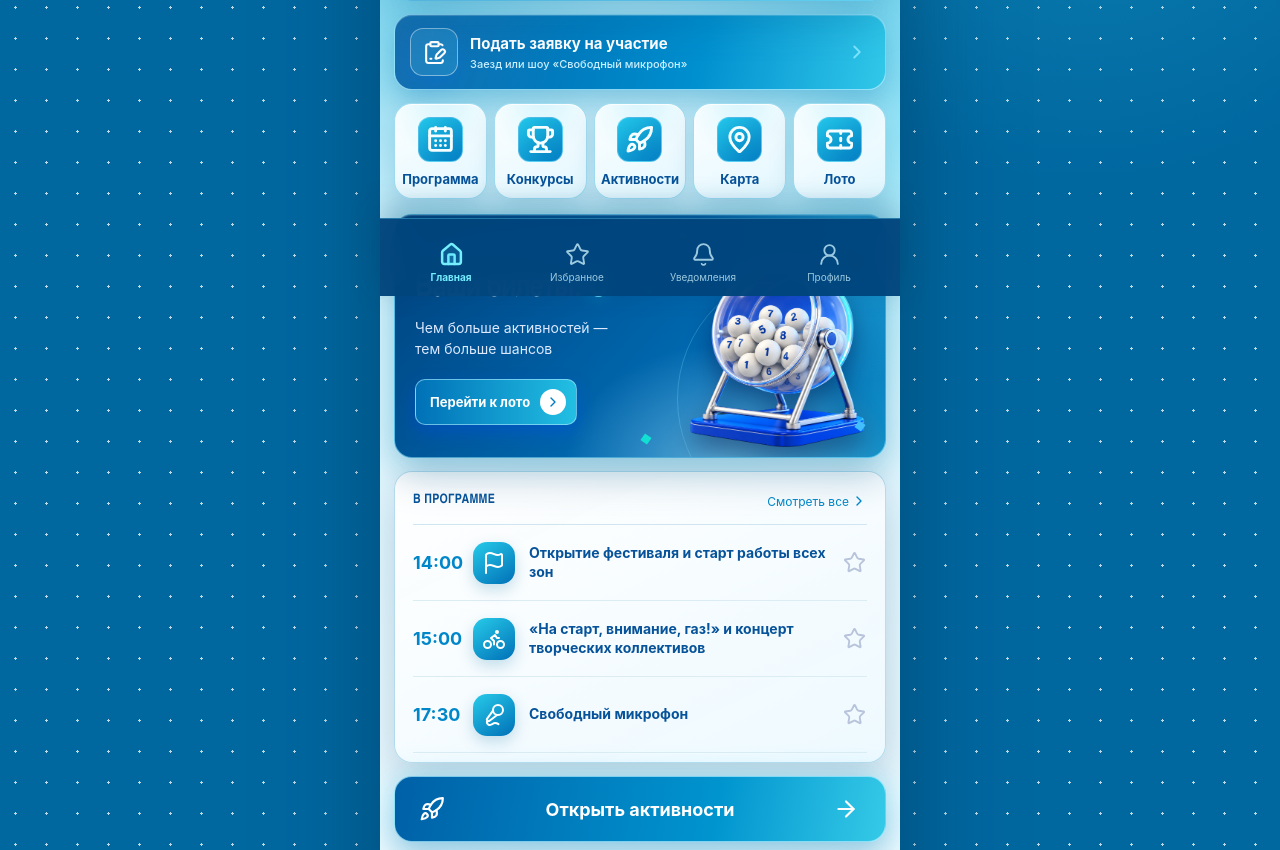
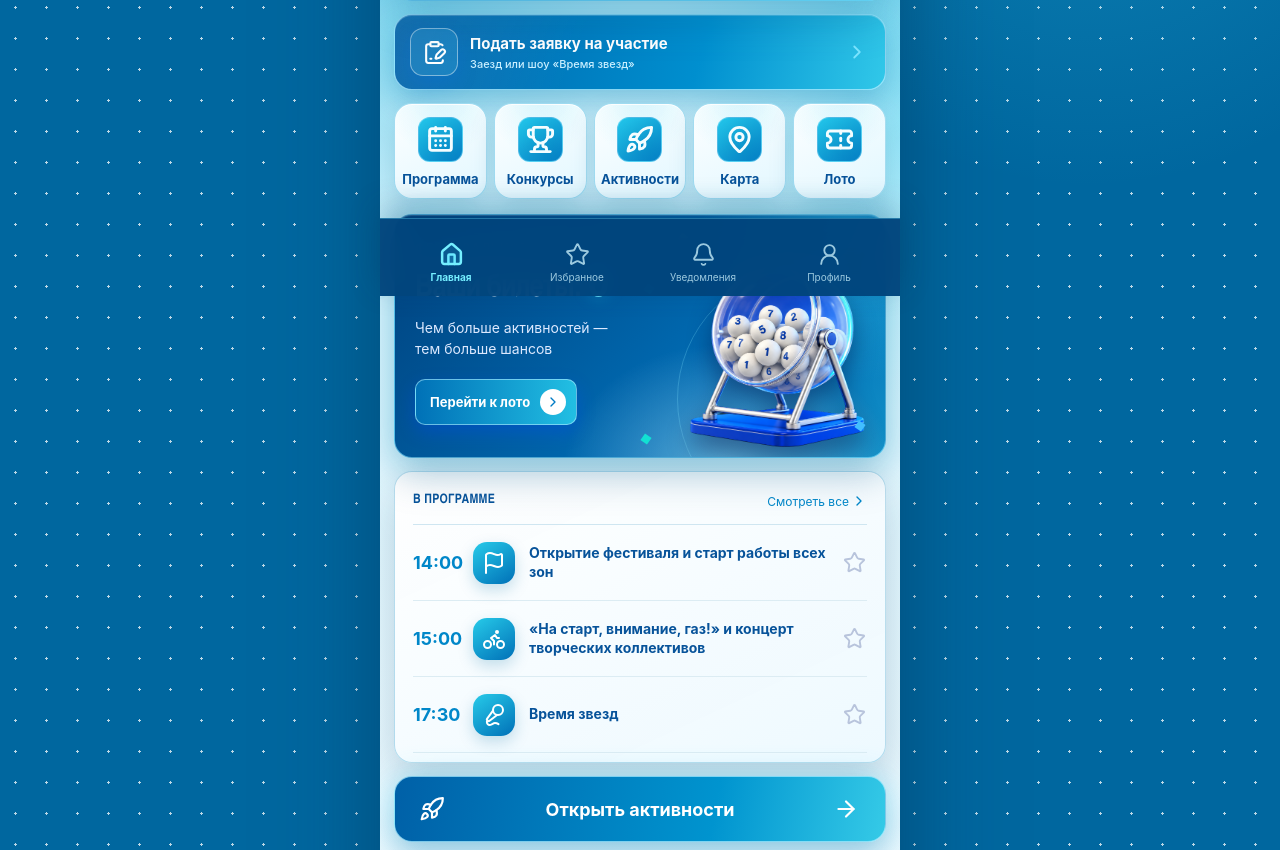
Before and after one commit to IvanDurnev/gazfest, a Flask app: page /max/miniapp in a window 1280 px wide. Shown: the part 504-1354 px from the top of the page. Run offline with Flask 3, Linux system fonts and the light colour scheme; some libraries are stand-ins or nearby versions.

Commit message:
Переименовать шоу во Время звезд

```diff
--- a/app/openai_client.py
+++ b/app/openai_client.py
@@ -9,7 +9,7 @@ FESTIVAL_KNOWLEDGE = """
   - 14:00 — открытие фестиваля и старт работы всех зон;
   - 15:00 — экологические заезды «На старт, внимание, газ!» и концерт
     творческих коллективов;
-  - 17:30 — «Свободный микрофон»;
+  - 17:30 — «Время звезд»;
   - 18:20 — официальное открытие;
   - 18:30 — приветствия руководителей и администрации города;
   - 18:45 — награждение работников предприятия;
@@ -21,7 +21,7 @@ FESTIVAL_KNOWLEDGE = """
   роликах и самокатах.
   Для участия нужно подать заявку.
 - На главной площади будут организованы активности для детей и взрослых.
-- Состоится шоу «Свободный микрофон», в котором может принять участие
+- Состоится шоу «Время звезд», в котором может принять участие
   любой
   желающий. Для этого нужно подать заявку на участие.
 - На фестивале пройдет розыгрыш лото. Билеты можно бесплатно получить за
--- a/app/static/miniapp/app.js
+++ b/app/static/miniapp/app.js
@@ -143,7 +143,7 @@ function renderApplications() {
     title.textContent =
       application.activity === "ride"
         ? "Участие в заезде"
-        : "Шоу «Свободный микрофон»";
+        : "Шоу «Время звезд»";
     const details = document.createElement("small");
     details.textContent = applicationDetails(application);
     copy.append(title, details);
--- a/app/templates/miniapp.html
+++ b/app/templates/miniapp.html
@@ -56,7 +56,7 @@
           </span>
           <span>
             <strong>Подать заявку на участие</strong>
-            <small>Заезд или шоу «Свободный микрофон»</small>
+            <small>Заезд или шоу «Время звезд»</small>
           </span>
           <i data-lucide="chevron-right"></i>
         </button>
@@ -154,9 +154,9 @@
               <time datetime="17:30">17:30</time>
               <span class="event-icon event-icon--violet"><i data-lucide="mic-vocal"></i></span>
               <div class="event-copy">
-                <h3>Свободный микрофон</h3>
+                <h3>Время звезд</h3>
               </div>
-              <button class="favorite" type="button" aria-label="Добавить свободный микрофон в избранное">
+              <button class="favorite" type="button" aria-label="Добавить шоу «Время звезд» в избранное">
                 <i data-lucide="star"></i>
               </button>
             </article>
@@ -297,7 +297,7 @@
               <i data-lucide="mic-vocal"></i>
             </span>
             <span>
-              <strong>Шоу «Свободный микрофон»</strong>
+              <strong>Шоу «Время звезд»</strong>
               <small>Расскажите о своем номере</small>
             </span>
             <i class="activity-check" data-lucide="circle-check"></i>
@@ -438,6 +438,6 @@
 
     <div class="toast" id="toast" role="status" aria-live="polite"></div>
 
-    <script src="{{ url_for('static', filename='miniapp/app.js') }}?v=3"></script>
+    <script src="{{ url_for('static', filename='miniapp/app.js') }}?v=4"></script>
   </body>
 </html>
```
Also changed, not shown: tests/test_openai_client.py (+3 -2 lines).
